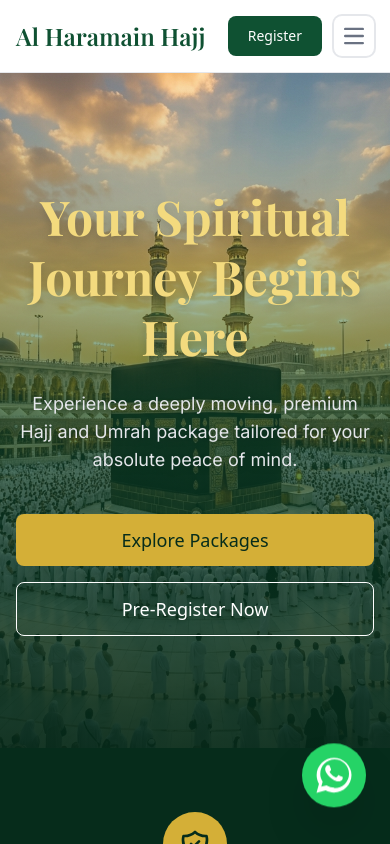
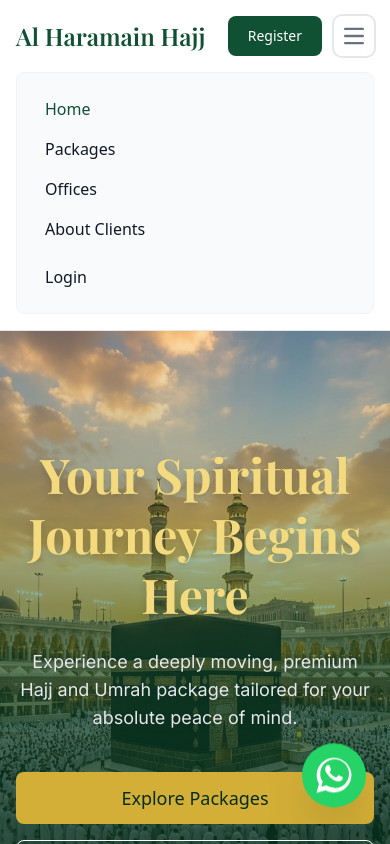
Before and after one commit to ahktek/Hajj_website, a Next.js app: page / in a window 390 px wide. Both pictures are taken after a click on the button "Open main menu". Shown: the top 844 px of the page. Built offline with nearby package versions, Linux system fonts and the light colour scheme; a web font is replaced by a local one.

Commit message:
Fix: Hamburger menu toggle functionality

```diff
--- a/src/components/ui/Navbar.tsx
+++ b/src/components/ui/Navbar.tsx
@@ -1,6 +1,11 @@
+"use client";
+
+import { useState } from 'react';
 import Link from 'next/link';
 
 export default function Navbar() {
+  const [isOpen, setIsOpen] = useState(false);
+
   return (
     <nav className="bg-white border-b border-gray-200 dark:bg-gray-900 dark:border-gray-700 sticky top-0 z-50">
       <div className="max-w-screen-xl flex flex-wrap items-center justify-between mx-auto p-4">
@@ -16,29 +21,35 @@ export default function Navbar() {
           <Link href="/register" className="btn-primary">
             Register
           </Link>
-          <button data-collapse-toggle="navbar-sticky" type="button" className="inline-flex items-center p-2 w-10 h-10 justify-center text-sm text-gray-500 rounded-lg md:hidden hover:bg-gray-100 focus:outline-none focus:ring-2 focus:ring-gray-200 dark:text-gray-400 dark:hover:bg-gray-700 dark:focus:ring-gray-600" aria-controls="navbar-sticky" aria-expanded="false">
+          <button
+            onClick={() => setIsOpen(!isOpen)}
+            type="button"
+            className="inline-flex items-center p-2 w-10 h-10 justify-center text-sm text-gray-500 rounded-lg md:hidden hover:bg-gray-100 focus:outline-none focus:ring-2 focus:ring-gray-200 dark:text-gray-400 dark:hover:bg-gray-700 dark:focus:ring-gray-600"
+            aria-controls="navbar-sticky"
+            aria-expanded={isOpen}
+          >
             <span className="sr-only">Open main menu</span>
             <svg className="w-5 h-5" aria-hidden="true" xmlns="http://www.w3.org/2000/svg" fill="none" viewBox="0 0 17 14">
                 <path stroke="currentColor" strokeLinecap="round" strokeLinejoin="round" strokeWidth="2" d="M1 1h15M1 7h15M1 13h15"/>
             </svg>
           </button>
         </div>
-        <div className="items-center justify-between hidden w-full md:flex md:w-auto md:order-1" id="navbar-sticky">
-          <ul className="flex flex-col p-4 md:p-0 mt-4 font-medium border border-gray-100 rounded-lg bg-gray-50 md:space-x-8 rtl:space-x-reverse md:flex-row md:mt-0 md:border-0 md:bg-white dark:bg-gray-800 md:dark:bg-gray-900 dark:border-gray-700">
+        <div className={`items-center justify-between ${isOpen ? 'flex' : 'hidden'} w-full md:flex md:w-auto md:order-1`} id="navbar-sticky">
+          <ul className="flex flex-col p-4 md:p-0 mt-4 font-medium border border-gray-100 rounded-lg bg-gray-50 md:space-x-8 rtl:space-x-reverse md:flex-row md:mt-0 md:border-0 md:bg-white dark:bg-gray-800 md:dark:bg-gray-900 dark:border-gray-700 w-full">
             <li>
-              <Link href="/" className="block py-2 px-3 text-brand-green-900 rounded hover:bg-gray-100 md:hover:bg-transparent md:hover:text-brand-green-600 md:p-0 md:dark:hover:text-brand-green-500 dark:text-white dark:hover:bg-gray-700 dark:hover:text-white md:dark:hover:bg-transparent dark:border-gray-700">Home</Link>
+              <Link href="/" onClick={() => setIsOpen(false)} className="block py-2 px-3 text-brand-green-900 rounded hover:bg-gray-100 md:hover:bg-transparent md:hover:text-brand-green-600 md:p-0 md:dark:hover:text-brand-green-500 dark:text-white dark:hover:bg-gray-700 dark:hover:text-white md:dark:hover:bg-transparent dark:border-gray-700">Home</Link>
             </li>
             <li>
-              <Link href="/packages" className="block py-2 px-3 text-gray-900 rounded hover:bg-gray-100 md:hover:bg-transparent md:hover:text-brand-green-600 md:p-0 md:dark:hover:text-brand-green-500 dark:text-white dark:hover:bg-gray-700 dark:hover:text-white md:dark:hover:bg-transparent dark:border-gray-700">Packages</Link>
+              <Link href="/packages" onClick={() => setIsOpen(false)} className="block py-2 px-3 text-gray-900 rounded hover:bg-gray-100 md:hover:bg-transparent md:hover:text-brand-green-600 md:p-0 md:dark:hover:text-brand-green-500 dark:text-white dark:hover:bg-gray-700 dark:hover:text-white md:dark:hover:bg-transparent dark:border-gray-700">Packages</Link>
             </li>
             <li>
-              <Link href="/offices" className="block py-2 px-3 text-gray-900 rounded hover:bg-gray-100 md:hover:bg-transparent md:hover:text-brand-green-600 md:p-0 md:dark:hover:text-brand-green-500 dark:text-white dark:hover:bg-gray-700 dark:hover:text-white md:dark:hover:bg-transparent dark:border-gray-700">Offices</Link>
+              <Link href="/offices" onClick={() => setIsOpen(false)} className="block py-2 px-3 text-gray-900 rounded hover:bg-gray-100 md:hover:bg-transparent md:hover:text-brand-green-600 md:p-0 md:dark:hover:text-brand-green-500 dark:text-white dark:hover:bg-gray-700 dark:hover:text-white md:dark:hover:bg-transparent dark:border-gray-700">Offices</Link>
             </li>
             <li>
-              <Link href="/about" className="block py-2 px-3 text-gray-900 rounded hover:bg-gray-100 md:hover:bg-transparent md:hover:text-brand-green-600 md:p-0 md:dark:hover:text-brand-green-500 dark:text-white dark:hover:bg-gray-700 dark:hover:text-white md:dark:hover:bg-transparent dark:border-gray-700">About Clients</Link>
+              <Link href="/about" onClick={() => setIsOpen(false)} className="block py-2 px-3 text-gray-900 rounded hover:bg-gray-100 md:hover:bg-transparent md:hover:text-brand-green-600 md:p-0 md:dark:hover:text-brand-green-500 dark:text-white dark:hover:bg-gray-700 dark:hover:text-white md:dark:hover:bg-transparent dark:border-gray-700">About Clients</Link>
             </li>
             <li className="md:hidden mt-2">
-               <Link href="/login" className="block py-2 px-3 text-gray-900 rounded hover:bg-gray-100">
+               <Link href="/login" onClick={() => setIsOpen(false)} className="block py-2 px-3 text-gray-900 rounded hover:bg-gray-100">
                 Login
               </Link>
             </li>
```
